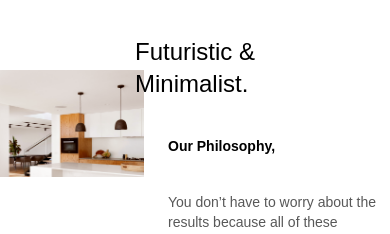
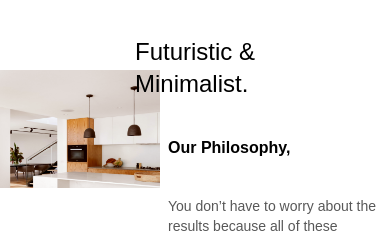
Before and after one commit to asssslay/CIELO-website, a React (Vite) app: page / in a window 390 px wide. Shown: the part 1728-1962 px from the top of the page. Built offline with nearby package versions, Linux system fonts and the light colour scheme; a web font is replaced by a local one.

Commit message:
Text sizes debug

```diff
--- a/src/sections/Philosophy.jsx
+++ b/src/sections/Philosophy.jsx
@@ -10,10 +10,10 @@ const Philosophy = () => {
         </h2>
       </div>
       <div className="flex flex-col gap-9 ml-40 xs:ml-52 sm:ml-[380px] md:ml-[476px] lg:ml-[600px] xl:ml-[780px]">
-        <h3 className="font-darker text-sm xs:text-base md:text-xl lg:text-[28px] xl:text-[32px] font-bold">
+        <h3 className="font-darker text-base xs:text-lg md:text-xl lg:text-[28px] xl:text-[32px] font-bold">
           Our Philosophy,
         </h3>
-        <p className="font-manrope text-sm md:text-lg lg:text-xl xl:text-2xl text-ashGray max-w-49ch xl:leading-9">
+        <p className="font-manrope text-sm xs:text-base md:text-lg lg:text-xl xl:text-2xl text-ashGray max-w-49ch xl:leading-9">
           You don’t have to worry about the results because all of these
           interiors are made by people who are professionals in their fields
           with an elegant and luxurious style and with premium quality
@@ -22,7 +22,7 @@ const Philosophy = () => {
       </div>
       <img
         src={assetPaths.philosophy}
-        className="absolute left-0 top-[34px] max-w-36 xs:max-w-48 sm:max-w-80 md:max-w-[400px] lg:max-w-[500px] xl:max-w-[608px] max-h-[450px] -z-10"
+        className="absolute left-0 top-[34px] max-w-40 xs:max-w-48 sm:max-w-80 md:max-w-[400px] lg:max-w-[500px] xl:max-w-[608px] max-h-[450px] -z-10"
         alt="Philosophy background"
       />
     </section>
```
